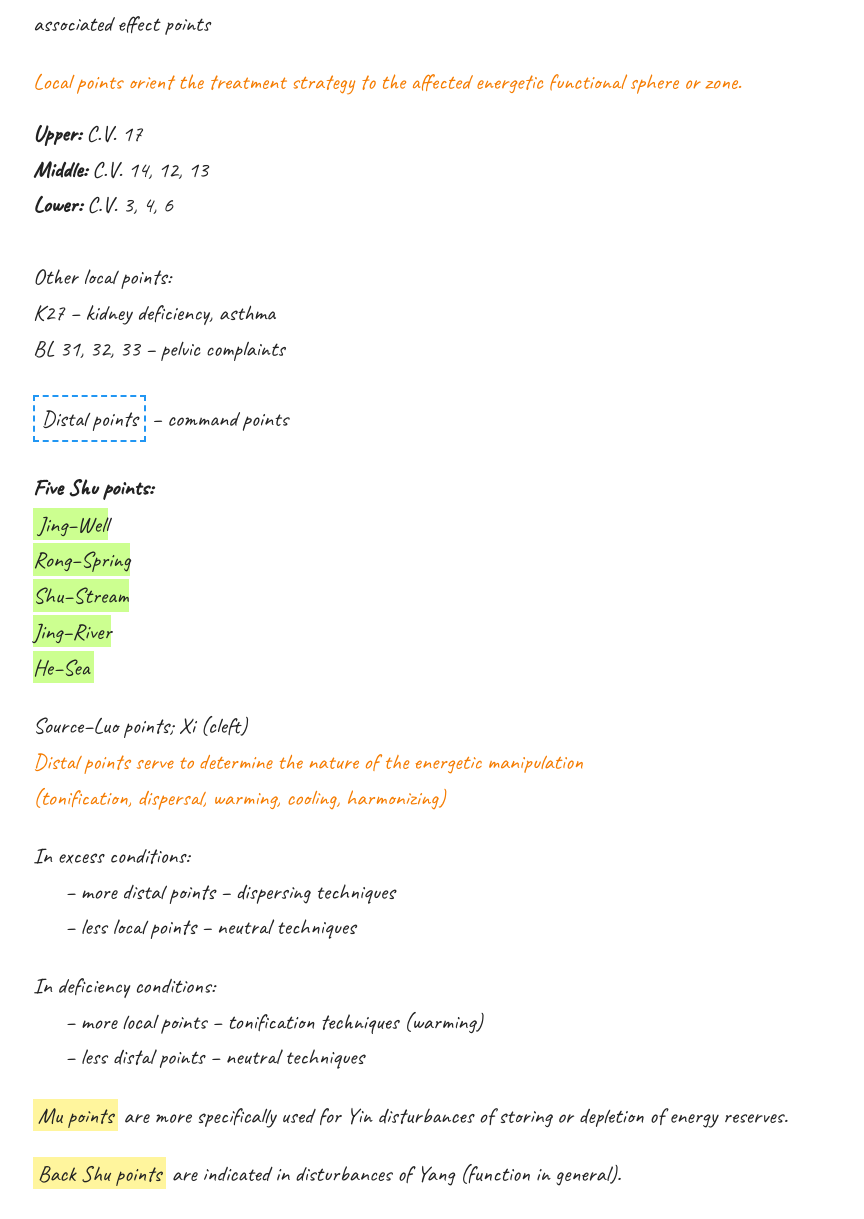
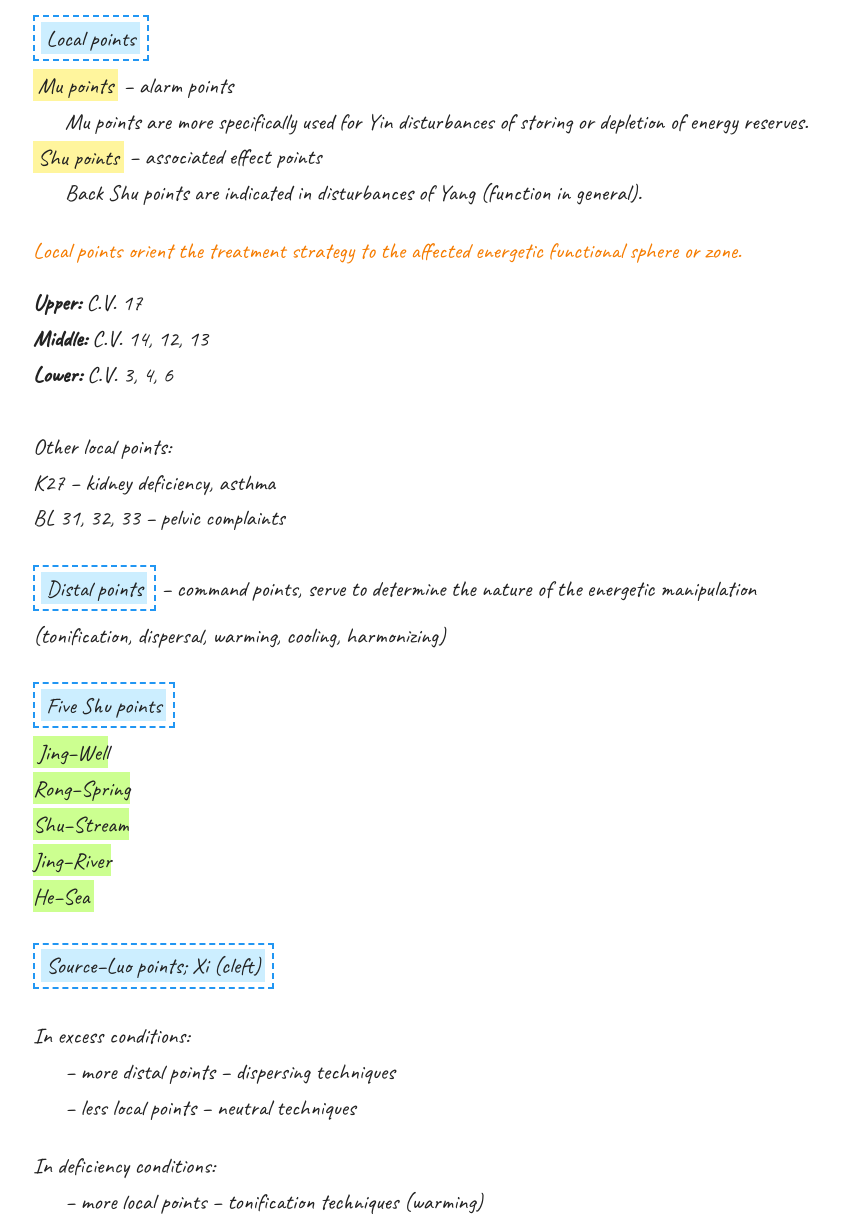
Before and after one commit to issostar83/Acupuncture-Healing, a plain HTML site: page index.html in a window 1280 px wide. Shown: the part 155-1374 px from the top of the page, without its empty margins (207-1071 px from the left). Drawn offline with Linux system fonts and the light colour scheme.

Commit message:
Add files via upload

```diff
--- a/index.html
+++ b/index.html
@@ -73,13 +73,14 @@
   </style>
 </head>
 <body>
-
-  <div class="section-title">Strategy of Local-Distal Points</div>
+  <h1 style="color:white; background-color:lightblue;">Strategy of Local-Distal Points</h1>
 
   <div class="block">
-    <span class="highlight-blue">Local points</span> – <span class="highlight-yellow">Mu points</span>, <span class="highlight-yellow">Shu points</span><br>
-    alarm points<br>
-    associated effect points
+    <span class="category-box"><span class="highlight-blue">Local points</span></span><br>
+    <span class="highlight-yellow">Mu points</span> – alarm points<br>
+    <span class="indent">Mu points are more specifically used for Yin disturbances of storing or depletion of energy reserves.</span><br>
+    <span class="highlight-yellow">Shu points</span> – associated effect points<br>
+    <span class="indent">Back Shu points are indicated in disturbances of Yang (function in general).</span>
   </div>
 
   <div class="orange-text">
@@ -97,11 +98,12 @@
   </div>
 
   <div class="block">
-    <span class="category-box">Distal points</span> – command points
+    <span class="category-box"><span class="highlight-blue">Distal points</span></span> – command points, serve to determine the nature of the energetic manipulation<br>
+    (tonification, dispersal, warming, cooling, harmonizing)
   </div>
 
   <div class="block">
-    <strong>Five Shu points:</strong><br>
+    <span class="category-box"><span class="highlight-blue">Five Shu points</span></span><br>
     <span class="highlight-green">
       Jing–Well<br>
       Rong–Spring<br>
@@ -112,11 +114,7 @@
   </div>
 
   <div class="block">
-    Source–Luo points; Xi (cleft)<br>
-    <span class="orange-text">
-      Distal points serve to determine the nature of the energetic manipulation<br>
-      (tonification, dispersal, warming, cooling, harmonizing)
-    </span>
+    <span class="category-box"><span class="highlight-blue">Source–Luo points; Xi (cleft)</span></span><br>
   </div>
 
   <div class="block">
@@ -131,14 +129,6 @@
     <span class="indent">– less distal points – neutral techniques</span>
   </div>
 
-  <div class="block">
-    <span class="highlight-yellow">Mu points</span> are more specifically used for Yin disturbances of storing or depletion of energy reserves.
-  </div>
-
-  <div class="block">
-    <span class="highlight-yellow">Back Shu points</span> are indicated in disturbances of Yang (function in general).
-  </div>
-
   <footer>-2-</footer>
 </body>
 </html>
```
